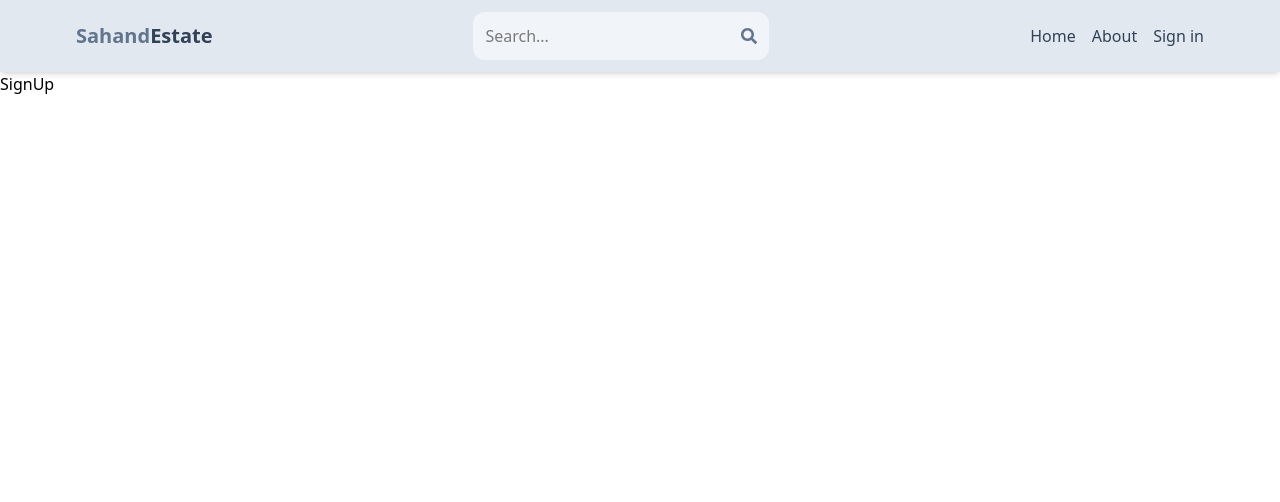
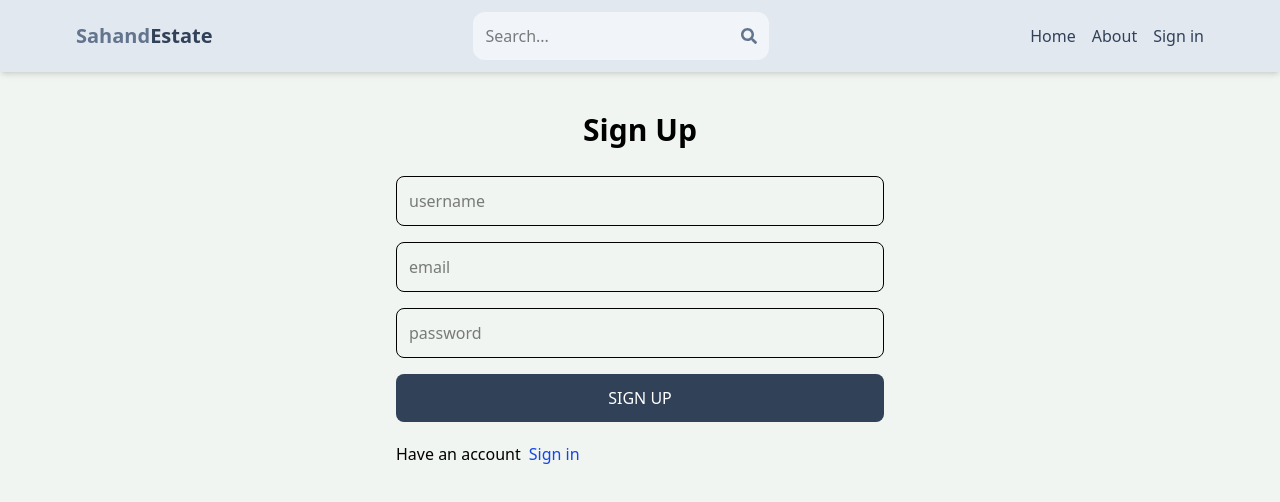
Before and after one commit to vishuSkywalker/mern-estate, a React (Vite) app in the folder client/: page /sign-up in a window 1280 px wide. Shown: the top 502 px of the page. Built offline with nearby package versions, Linux system fonts and the light colour scheme.

Commit message:
complete signup page ui

```diff
--- a/client/src/index.css
+++ b/client/src/index.css
@@ -1 +1,7 @@
+
 @import "tailwindcss";
+@import url('https://cdn.tailgrids.com/2.0/image/assets/css/tailwind.css');
+
+body {
+    background-color: rgb( 241, 245, 241);
+}
--- a/client/src/pages/SignUp.jsx
+++ b/client/src/pages/SignUp.jsx
@@ -1,7 +1,22 @@
 import React from 'react'
+import { Link } from 'react-router-dom'
 
 export default function SignUp() {
   return (
-    <div>SignUp</div>
+    <div className='p-3 max-w-lg mx-auto'>
+      <h1 className='text-3xl text-center font-semibold my-7'>Sign Up</h1>
+      <form className='flex flex-col gap-4'>
+        <input type="text" placeholder='username' className='border p-3 rounded-lg' id='username'/>
+        <input type="email" placeholder='email' className='border p-3 rounded-lg' id='email'/>
+        <input type="password" placeholder='password' className='border p-3 rounded-lg' id='password'/>
+        <button className='bg-slate-700 text-white p-3 rounded-lg uppercase hover:opacity-95 disabled:opacity-80'>Sign up</button>
+      </form>
+      <div className='flex gap-2 mt-5'>
+        <p>Have an account</p>
+        <Link to={"/sign-in"}>
+        <span className='text-blue-700'>Sign in</span>
+        </Link>
+      </div>
+    </div>
   )
 }
```
